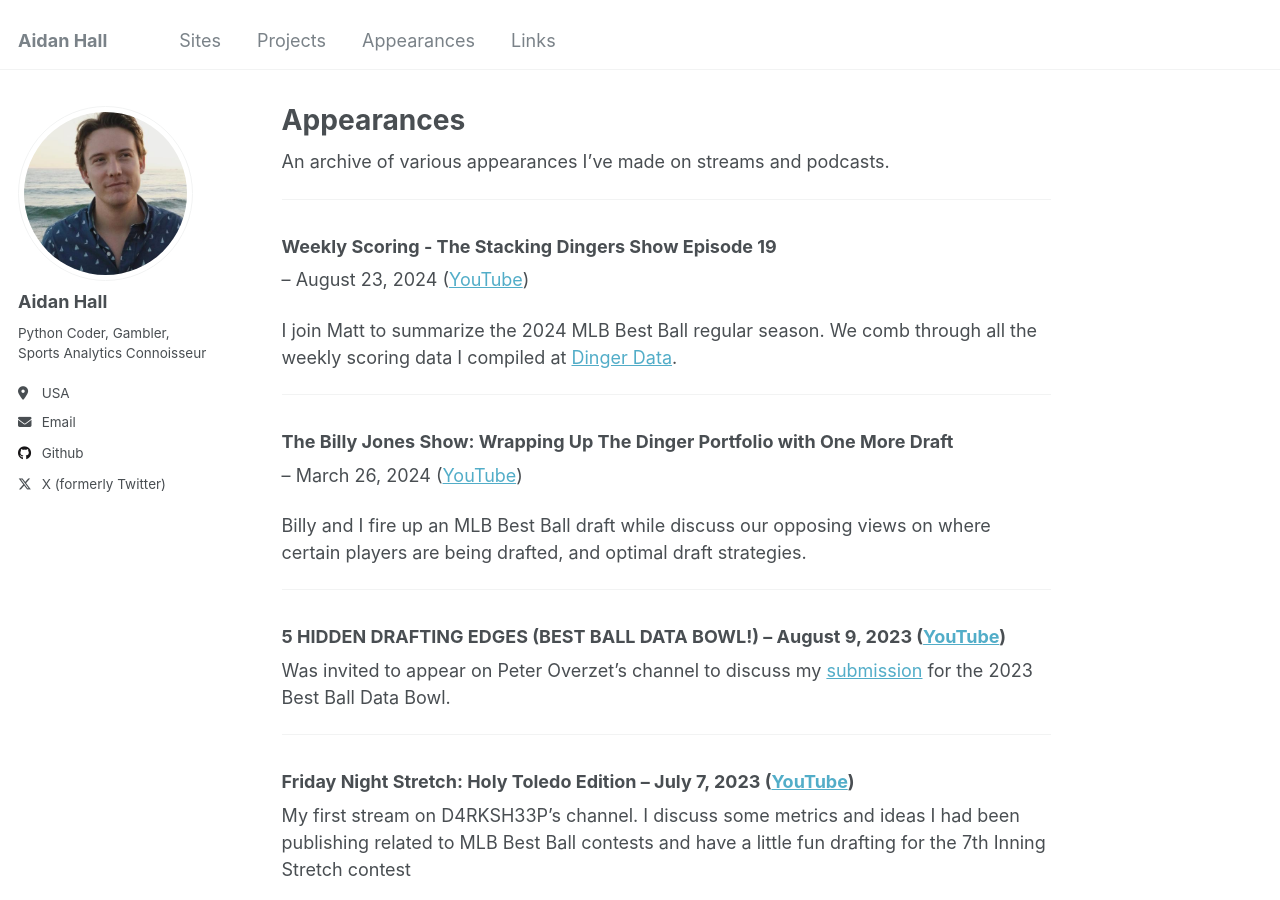
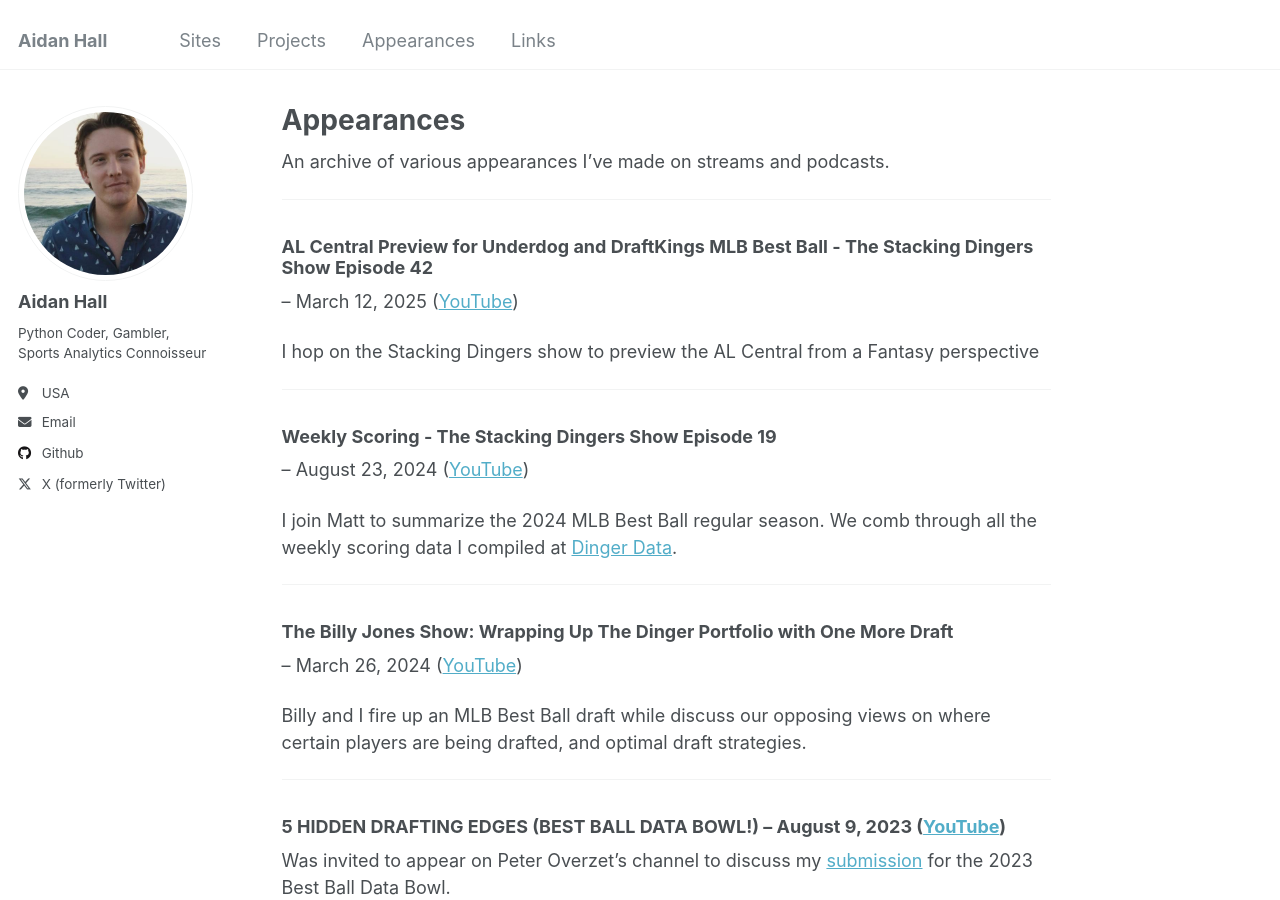
Before and after one commit to aidanhall21/aidanhall21.github.io, a Jekyll site: the page built from _pages/appearances.md, in a window 1280 px wide and 900 px high. Built offline with Jekyll 4.4.1, drawn with Linux system fonts in a browser that asks for light colours.

Commit message:
add most recent yt appearance

```diff
--- a/_pages/appearances.md
+++ b/_pages/appearances.md
@@ -12,6 +12,13 @@ toc_sticky: false
 <!-- {% include toc %} -->
 
 An archive of various appearances I've made on streams and podcasts.
+
+*************
+
+### AL Central Preview for Underdog and DraftKings MLB Best Ball - The Stacking Dingers Show Episode 42
+-- March 12, 2025 ([YouTube](https://www.youtube.com/watch?v=Kd4UbyOhsHM))
+
+I hop on the Stacking Dingers show to preview the AL Central from a Fantasy perspective
 
 *************
 
```
